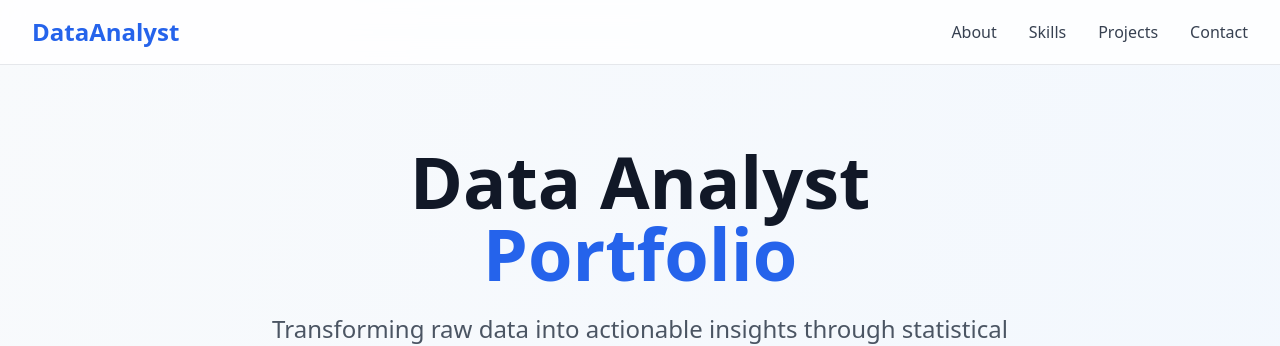
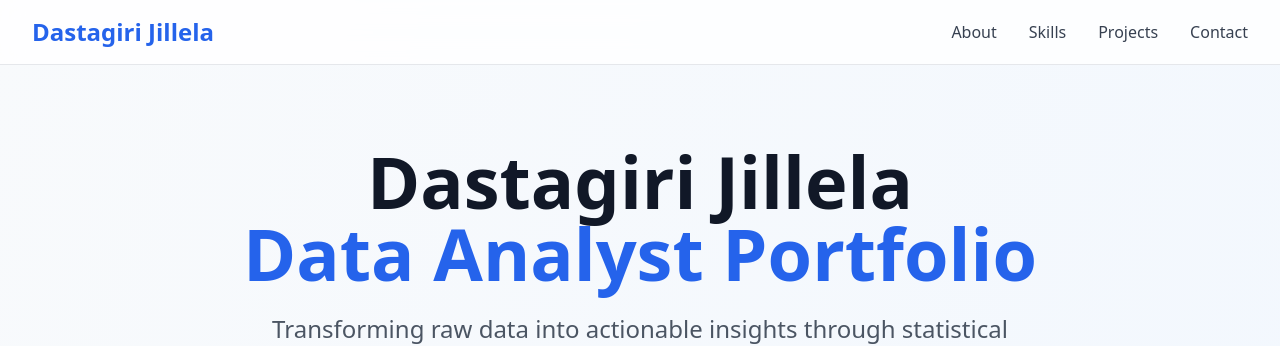
Before and after one commit to Dastagiri3/Dastagiri-jillela-portfolio, a React (Vite) app: page / in a window 1280 px wide. Shown: the top 346 px of the page. Built offline with nearby package versions, Linux system fonts and the light colour scheme.

Commit message:
Rename portfolio title
Replaces the portfolio title with "Dastagiri Jillela Portfolio".

```diff
--- a/index.html
+++ b/index.html
@@ -1,14 +1,15 @@
+
 <!DOCTYPE html>
 <html lang="en">
   <head>
     <meta charset="UTF-8" />
     <meta name="viewport" content="width=device-width, initial-scale=1.0" />
-    <title>Dastagiri-Jillela-Portfolio</title>
-    <meta name="description" content="Lovable Generated Project" />
-    <meta name="author" content="Lovable" />
+    <title>Dastagiri Jillela - Data Analyst Portfolio</title>
+    <meta name="description" content="Dastagiri Jillela - Data Analyst Portfolio showcasing projects and skills" />
+    <meta name="author" content="Dastagiri Jillela" />
 
-    <meta property="og:title" content="Dastagiri-Jillela-Portfolio" />
-    <meta property="og:description" content="Lovable Generated Project" />
+    <meta property="og:title" content="Dastagiri Jillela - Data Analyst Portfolio" />
+    <meta property="og:description" content="Data Analyst Portfolio showcasing projects and skills" />
     <meta property="og:type" content="website" />
     <meta property="og:image" content="https://lovable.dev/opengraph-image-p98pqg.png" />
 
--- a/src/pages/Index.tsx
+++ b/src/pages/Index.tsx
@@ -1,4 +1,3 @@
-
 import React from 'react';
 import { Card, CardContent, CardDescription, CardHeader, CardTitle } from '@/components/ui/card';
 import { Badge } from '@/components/ui/badge';
@@ -60,7 +59,7 @@ const Index = () => {
         <div className="max-w-7xl mx-auto px-4 sm:px-6 lg:px-8">
           <div className="flex justify-between items-center py-4">
             <div className="text-2xl font-bold text-blue-600">
-              DataAnalyst
+              Dastagiri Jillela
             </div>
             <div className="hidden md:flex space-x-8">
               <a href="#about" className="text-gray-700 hover:text-blue-600 transition-colors">About</a>
@@ -77,8 +76,8 @@ const Index = () => {
         <div className="max-w-7xl mx-auto text-center">
           <div className="animate-fade-in">
             <h1 className="text-5xl md:text-7xl font-bold text-gray-900 mb-6">
-              Data Analyst
-              <span className="text-blue-600 block">Portfolio</span>
+              Dastagiri Jillela
+              <span className="text-blue-600 block">Data Analyst Portfolio</span>
             </h1>
             <p className="text-xl md:text-2xl text-gray-600 mb-8 max-w-3xl mx-auto">
               Transforming raw data into actionable insights through statistical analysis,
@@ -120,7 +119,7 @@ const Index = () => {
               <div className="grid grid-cols-1 sm:grid-cols-2 gap-4">
                 <div className="flex items-center space-x-3">
                   <User className="text-blue-600" size={20} />
-                  <span className="text-gray-700">Alex Johnson</span>
+                  <span className="text-gray-700">Dastagiri Jillela</span>
                 </div>
                 <div className="flex items-center space-x-3">
                   <MapPin className="text-blue-600" size={20} />
```
